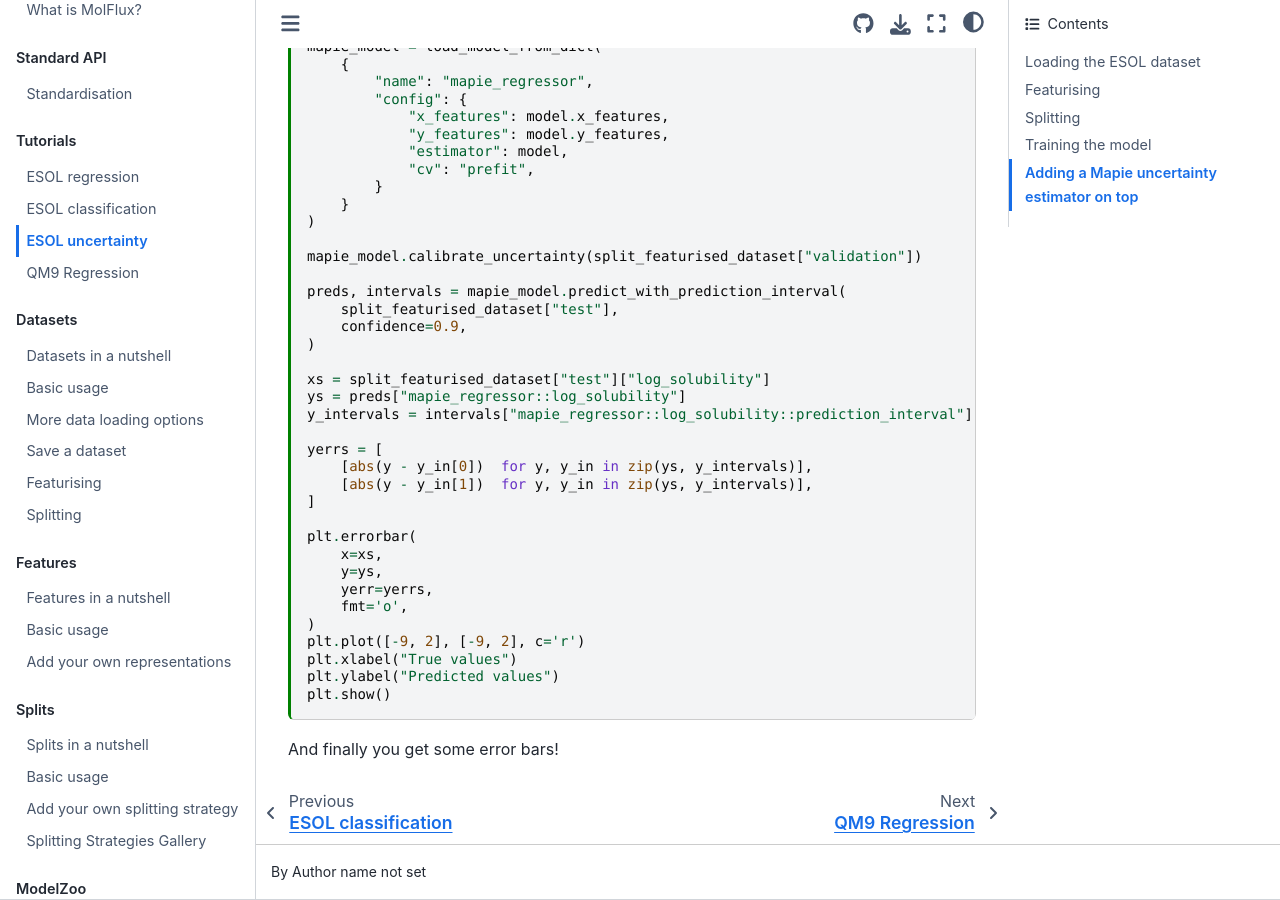
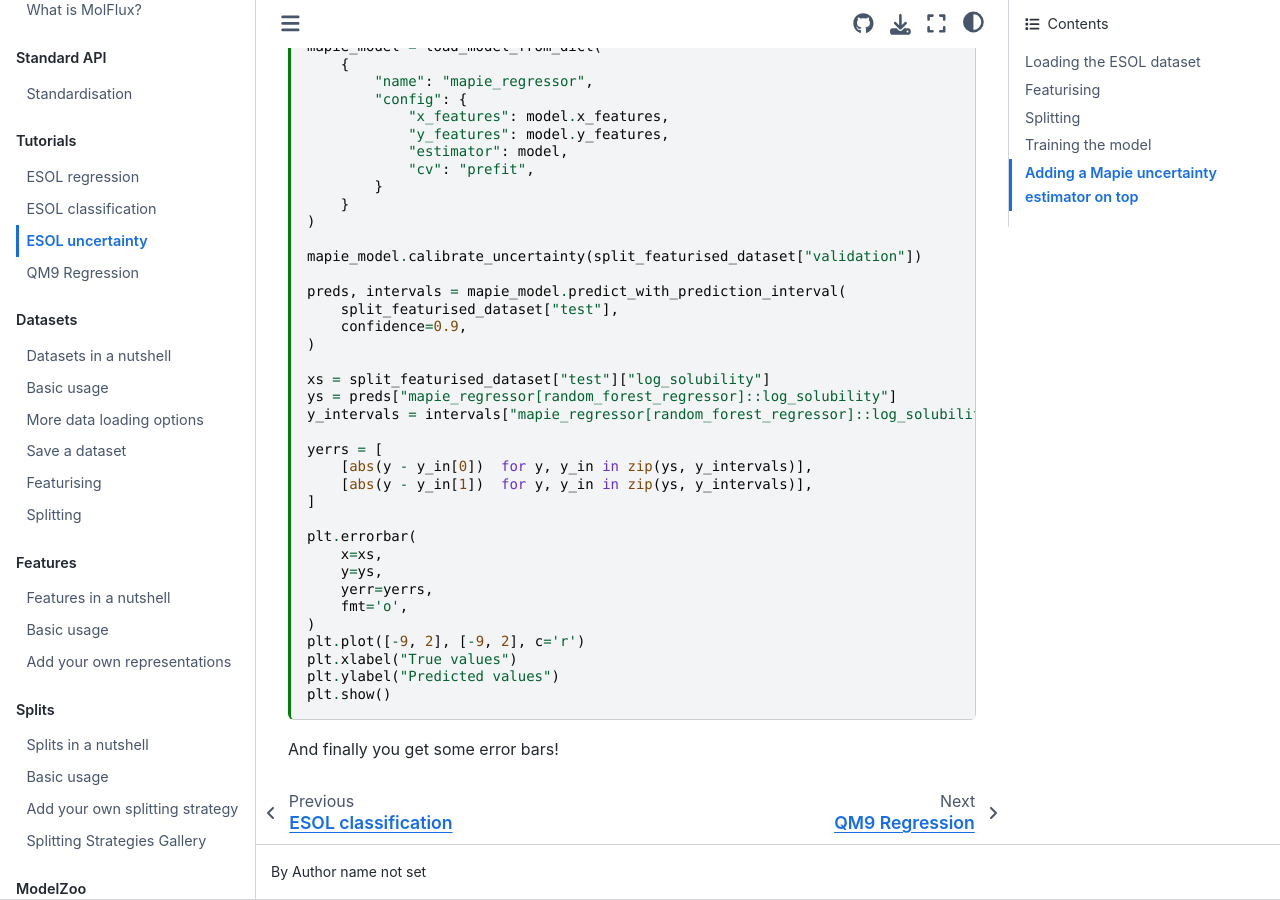
Before and after one commit to Exscientia/molflux, a Sphinx documentation site: the page built from docs/source/pages/tutorials/esol_uncertainty.md, in a window 1280 px wide and 900 px high, scrolled down 2802 px. Built offline with Sphinx 7.4.7 and the Sphinx Book theme 1.1.4, drawn with Linux system fonts in a browser that asks for light colours; pages that are not in the unit, such as notebooks, are missing from menus.

Commit message:
docs fixes

```diff
--- a/docs/source/pages/tutorials/esol_uncertainty.md
+++ b/docs/source/pages/tutorials/esol_uncertainty.md
@@ -165,8 +165,8 @@ preds, intervals = mapie_model.predict_with_prediction_interval(
 )
 
 xs = split_featurised_dataset["test"]["log_solubility"]
-ys = preds["mapie_regressor::log_solubility"]
-y_intervals = intervals["mapie_regressor::log_solubility::prediction_interval"]
+ys = preds["mapie_regressor[random_forest_regressor]::log_solubility"]
+y_intervals = intervals["mapie_regressor[random_forest_regressor]::log_solubility::prediction_interval"]
 
 yerrs = [
     [abs(y - y_in[0])  for y, y_in in zip(ys, y_intervals)],
```
Also changed, not shown: docs/source/pages/datasets/loading.md (+1 -1 lines), docs/source/pages/modelzoo/uncertainty.md (+1 -1 lines).
